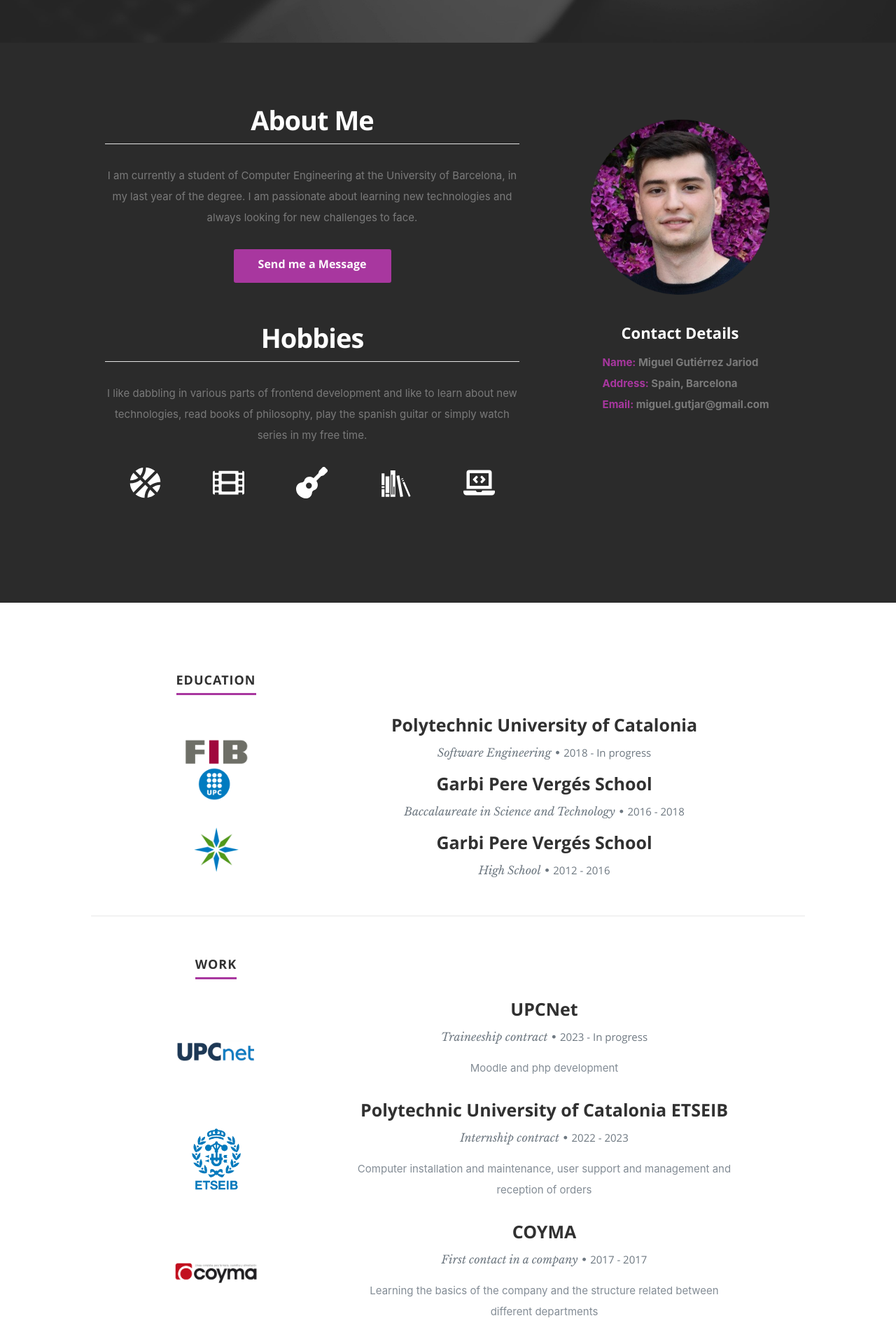
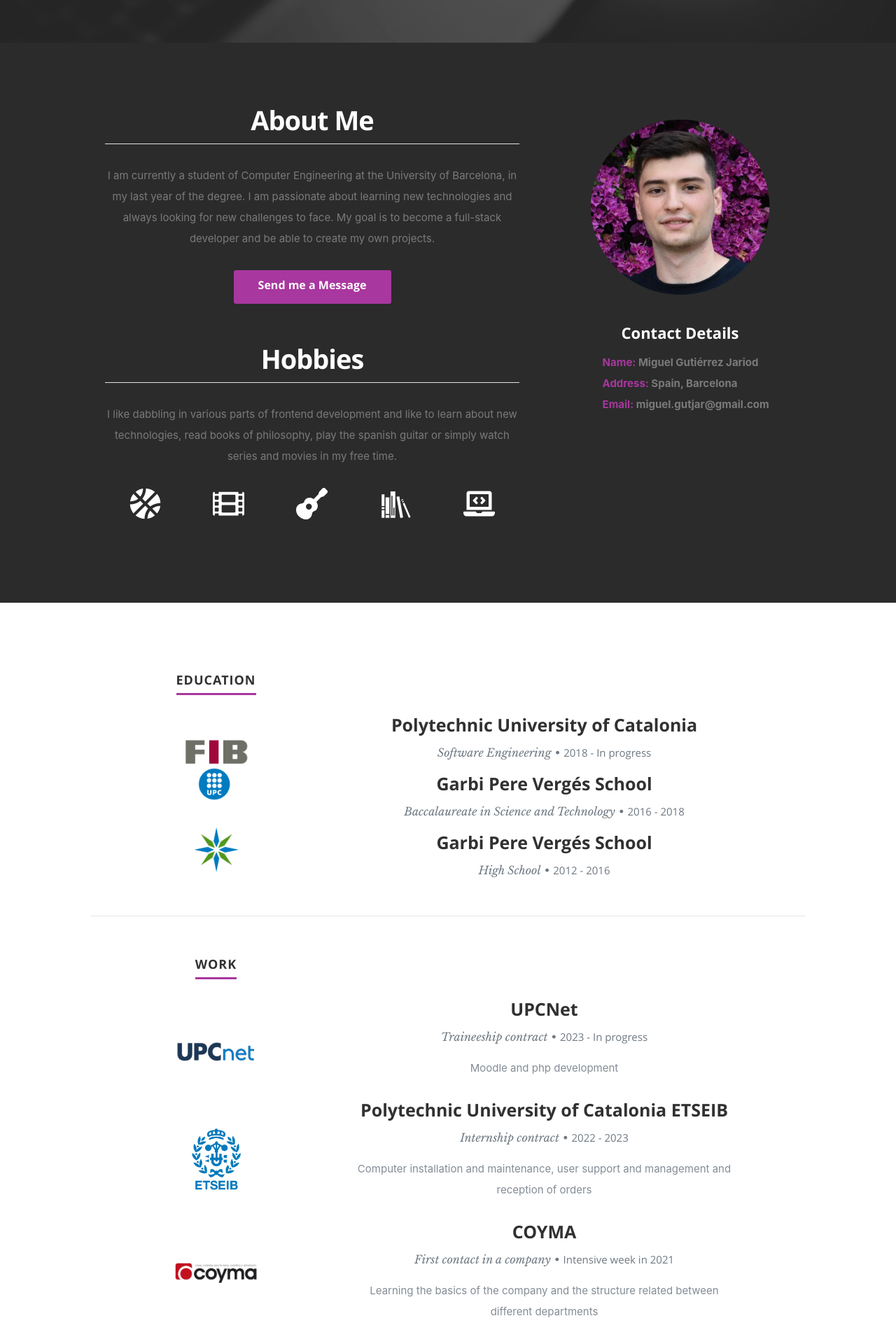
Before and after one commit to MikierXXV/Portfolio, a React (Create React App) app: page / in a window 1280 px wide. Shown: the part 739-2659 px from the top of the page at 70% size. Built offline with nearby package versions, Linux system fonts and the light colour scheme.

Commit message:
About me fixed

```diff
--- a/src/resumeData.js
+++ b/src/resumeData.js
@@ -2,7 +2,7 @@ let resumeData = {
     "imagebaseurl":"https://MikierXXV.github.io/",
     "name": "Miguel Gutiérrez Jariod",
     "role": "Student of Computer Engineering · Basketball Player · Guitarist",
-    "roleDescription": " I like dabbling in various parts of frontend development and like to learn about new technologies, read books of philosophy, play the spanish guitar or simply watch series in my free time.",
+    "roleDescription": " I like dabbling in various parts of frontend development and like to learn about new technologies, read books of philosophy, play the spanish guitar or simply watch series and movies in my free time.",
     "socialLinks":[
         {
             "name":"linkedin",
@@ -37,7 +37,7 @@ let resumeData = {
             "className":"fa fa-telegram"
         },
     ],
-    "aboutme":"I am currently a student of Computer Engineering at the University of Barcelona, in my last year of the degree. I am passionate about learning new technologies and always looking for new challenges to face. ",
+    "aboutme":"I am currently a student of Computer Engineering at the University of Barcelona, in my last year of the degree. I am passionate about learning new technologies and always looking for new challenges to face. My goal is to become a full-stack developer and be able to create my own projects. ",
     "address":"Spain, Barcelona",
     "email":"miguel.gutjar@gmail.com",
     "website":"https://www.github.com/MikierXXV",
@@ -74,7 +74,7 @@ let resumeData = {
         {
             "CompanyName":"COYMA",
             "description":"First contact in a company",
-            "datefrom":"2017 - 2017",
+            "datefrom":"Intensive week in 2021",
             "function":"Learning the basics of the company and the structure related between different departments",
         },
     ],
```
